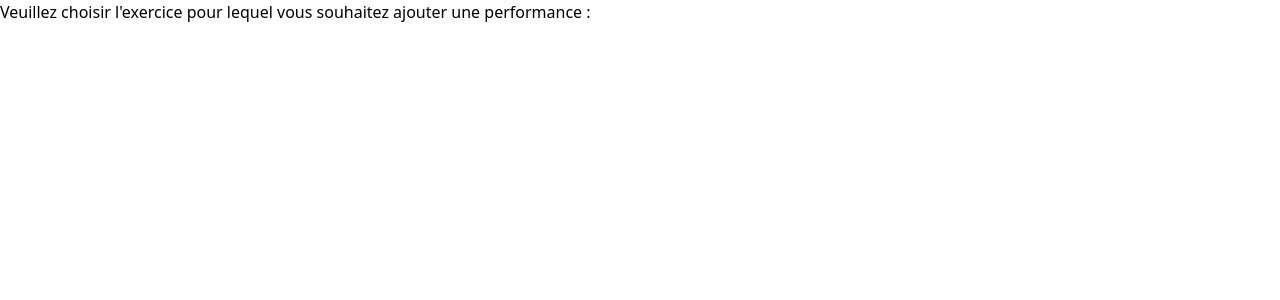
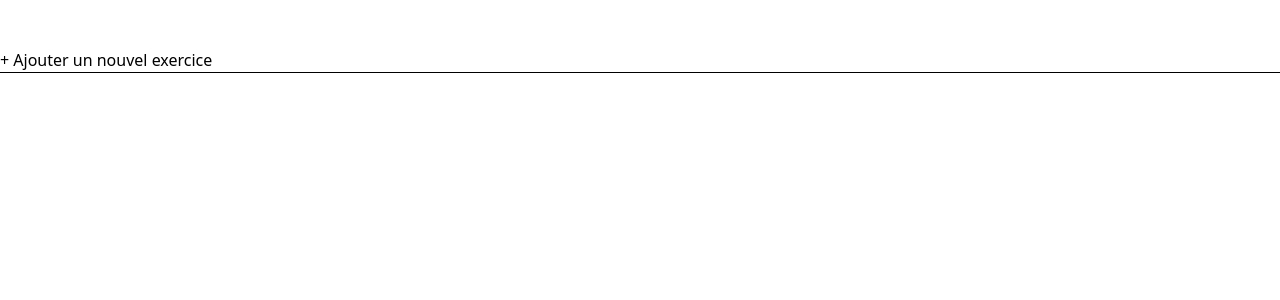
Before and after one commit to Tanguy9862/Gym-Data-Tracker, a Flask app: template templates/show_workout.html in a window 1280 px wide. Shown: the top 300 px of the page. Run offline with Flask 2, Linux system fonts and the light colour scheme; the template is opened without the code that fills it, so the values that code supplies are empty; style sheets or scripts are compiled from the project's sources; some libraries are stand-ins or nearby versions.

Commit message:
Add navbar to exercises for show_workout

```diff
--- a/templates/show_workout.html
+++ b/templates/show_workout.html
@@ -1,6 +1,5 @@
 {% include "header.html" %}
 
-<h3>Veuillez choisir l'exercice pour lequel vous souhaitez ajouter une performance :</h3>
 
 {% with messages = get_flashed_messages() %}
     {% if messages %}
@@ -10,20 +9,22 @@
     {% endif %}
 {% endwith %}
 
-{% if all_exercises == [] %}
-    <p><em>Vous n'avez pas encore ajouté d'exercice pour le moment. <a href="{{url_for('add_new_exercise', user_id=current_user.id)}}">Cliquez ici</a> pour en ajouter.</em></p>
-{% else %}
-    <ul>
-    {% for exercise in all_exercises %}
-        <li>
-            <p>{{exercise.exercise_name.title()}} :
-                <a href="{{url_for('edit_workout', user_id=current_user.id, exercise_id=exercise.id)}}">Ajouter une performance</a> -
-                <a href="{{url_for('advanced_edit', user_id=current_user.id, exercise_id=exercise.id)}}">Modifier une performance</a> -
-                <a href="{{url_for('delete_workout', user_id=current_user.id, exercise_id=exercise.id)}}">Supprimer l'exercice</a>
-            </p>
-        </li>
-    {% endfor %}
-    </ul>
-{% endif %}
+<br><br>
+<ul>
+    {% if has_data %}
+        {% for exercise in all_exercises %}
+            <li><a href="{{url_for('get_workout_details', user_id=current_user.id, exercise_id=exercise)}}">{{all_exercises[exercise]}}</a></li>
+        {% endfor %}
+        <li><a href="{{url_for('add_new_exercise', user_id=current_user.id)}}">+</a></li>
+    {% else %}
+        <li><a href="{{url_for('add_new_exercise', user_id=current_user.id)}}">+ Ajouter un nouvel exercice</a></li>
+    {% endif %}
+</ul>
+
+<hr>
+
+
+
+
 </body>
 </html>
```
